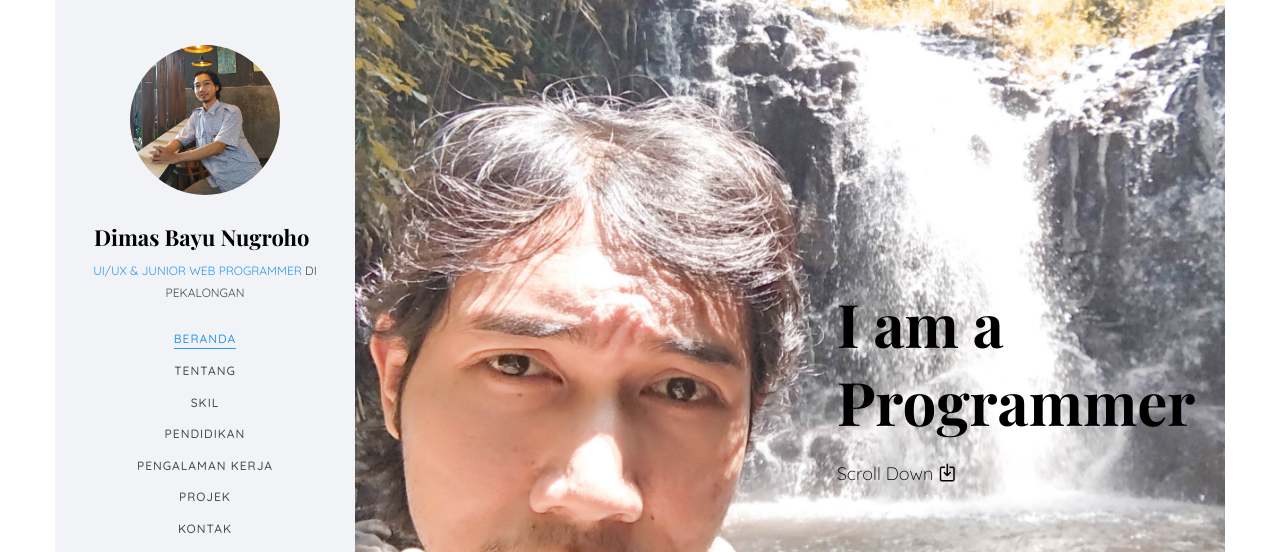
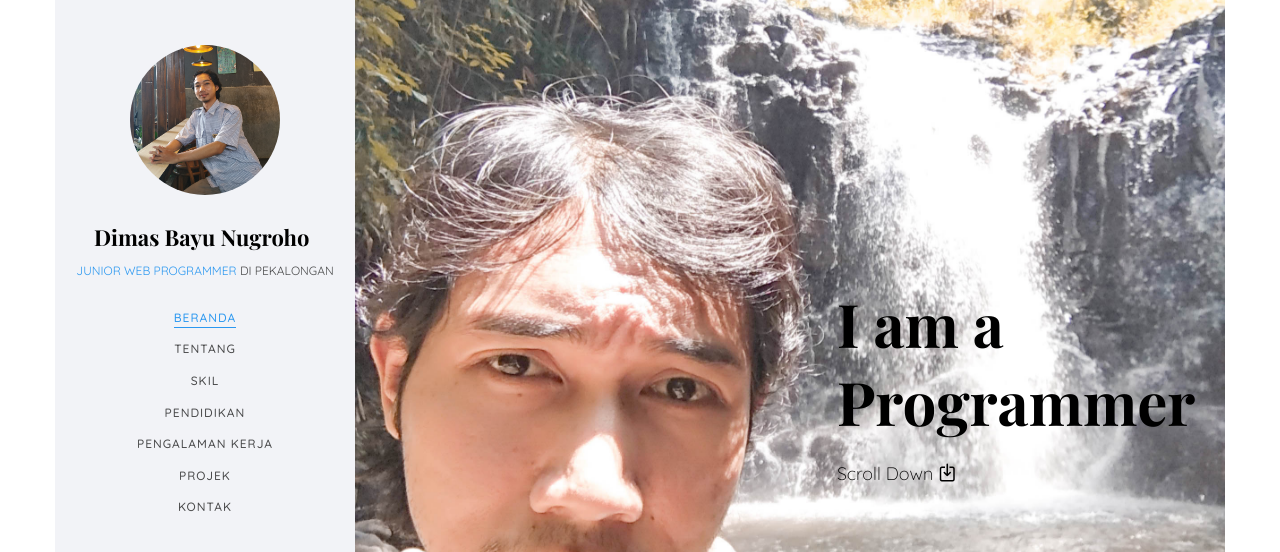
Before and after one commit to dimasbayunugroho/dimasbayunugroho.github.io, a plain HTML site: page index.html in a window 1280 px wide. Shown: the top 552 px of the page. Drawn offline with nearby package versions, Linux system fonts and the light colour scheme; files whose address does not match are found by name; a web font is replaced by a local one.

Commit message:
Update index.html

```diff
--- a/index.html
+++ b/index.html
@@ -59,7 +59,7 @@
 			<div class="text-center">
 				<div class="author-img" style="background-image: url(images/about.jpg);"></div>
 				<h1 id="colorlib-logo"><a href="index.html">Dimas Bayu Nugroho</a></h1>
-				<span class="position"><a href="#">UI/UX & Junior Web Programmer</a> di Pekalongan</span>
+				<span class="position"><a href="#">Junior Web Programmer</a> di Pekalongan</span>
 			</div>
 			<nav id="colorlib-main-menu" role="navigation" class="navbar">
 				<div id="navbar" class="collapse">
```
